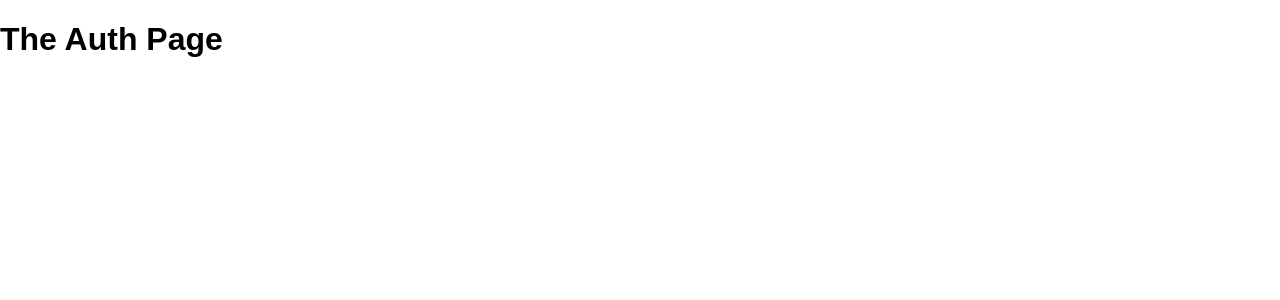
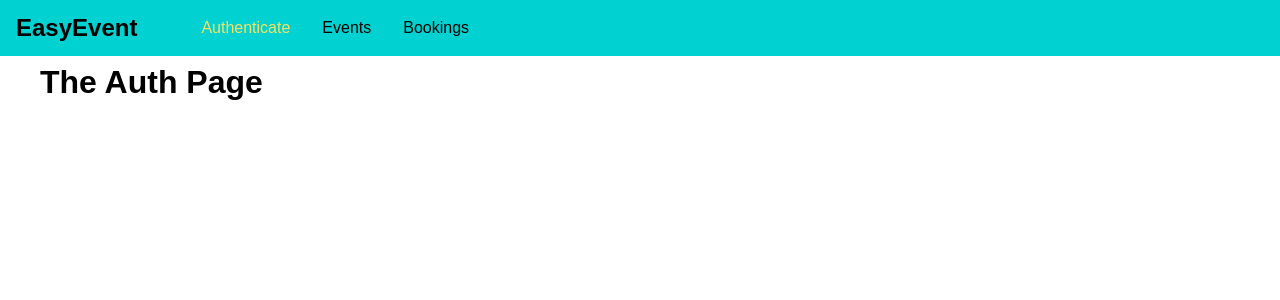
Before and after one commit to AhmedEhabH/Event-Booking-App-frontend, a React (Create React App) app: page /auth in a window 1280 px wide. Shown: the top 300 px of the page. Built offline with nearby package versions, Linux system fonts and the light colour scheme.

Commit message:
init navbar

```diff
--- a/src/App.css
+++ b/src/App.css
@@ -0,0 +1,4 @@
+.main-content{
+    margin: 4rem 2.5rem;
+
+}
--- a/src/App.js
+++ b/src/App.js
@@ -5,17 +5,22 @@
 import BookingsPage from './pages/Bookings';
 import EventsPage from './pages/Events';
 
+import MainNavigation from './components/Navigation/MainNavigation';
+
 import "./App.css";
 
-function App() {
+const App = () => {
     return (
         <BrowserRouter>
+            <MainNavigation />
+            <main className="main-content">
                 <Switch>
                     <Redirect from='/' to='/auth' exact />
                     <Route path="/auth" component={AuthPage} />
                     <Route path="/events" component={EventsPage} />
                     <Route path="/bookings" component={BookingsPage} />
                 </Switch>
+            </main>
         </BrowserRouter>
     );
 }
--- /dev/null
+++ b/src/components/Navigation/MainNavigation.css
@@ -0,0 +1,42 @@
+.main-navigation {
+    position: fixed;
+    left: 0;
+    top: 0;
+    width: 100%;
+    height: 3.5rem;
+    background: #01d1d1;
+    padding: 0 1rem;
+    display: flex;
+    align-items: center;
+}
+
+.main-navigation__logo h1 {
+    margin: 0;
+    font-size: 1.5rem;
+}
+
+.main-navigation__items {
+    margin-left: 1.5rem;
+}
+
+.main-navigation__items ul {
+    display: flex;
+    list-style: none;
+    padding: 0;
+    margin: 0 0 0 1.5rem;
+}
+
+.main-navigation__items li{
+    margin: 0 1rem;
+}
+
+.main-navigation a{
+    text-decoration: none;
+    color: #000;
+}
+
+.main-navigation a:hover,
+.main-navigation a:active,
+.main-navigation__items a.active{
+    color: #f8e264;
+}
--- /dev/null
+++ b/src/components/Navigation/MainNavigation.js
@@ -0,0 +1,29 @@
+import React from 'react';
+import { NavLink } from 'react-router-dom'
+
+import "./MainNavigation.css";
+
+const mainNavigation = (props) => {
+    return (
+        <header className="main-navigation">
+            <div className="main-navigation__logo">
+                <h1>EasyEvent</h1>
+            </div>
+            <nav className="main-navigation__items">
+                <ul>
+                    <li>
+                        <NavLink to="/auth">Authenticate</NavLink>
+                    </li>
+                    <li>
+                        <NavLink to="/events">Events</NavLink>
+                    </li>
+                    <li>
+                        <NavLink to="/bookings">Bookings</NavLink>
+                    </li>
+                </ul>
+            </nav>
+        </header>
+    );
+}
+
+export default mainNavigation;
--- a/src/pages/Auth.js
+++ b/src/pages/Auth.js
@@ -1,6 +1,6 @@
 import React from 'react';
 
-function AuthPage() {
+const AuthPage = (props) => {
     return (
         <h1>The Auth Page</h1>
     );
--- a/src/pages/Bookings.js
+++ b/src/pages/Bookings.js
@@ -1,6 +1,6 @@
 import React from 'react';
 
-function BookingsPage() {
+const BookingsPage = (props) => {
     return (
         <h1>The Bookings Page</h1>
     );
--- a/src/pages/Events.js
+++ b/src/pages/Events.js
@@ -1,6 +1,6 @@
 import React from 'react';
 
-function EventsPage() {
+const EventsPage = (props) => {
     return (
         <h1>The Events Page</h1>
     );
```
Lines whose indentation alone changed are shown as unchanged.
